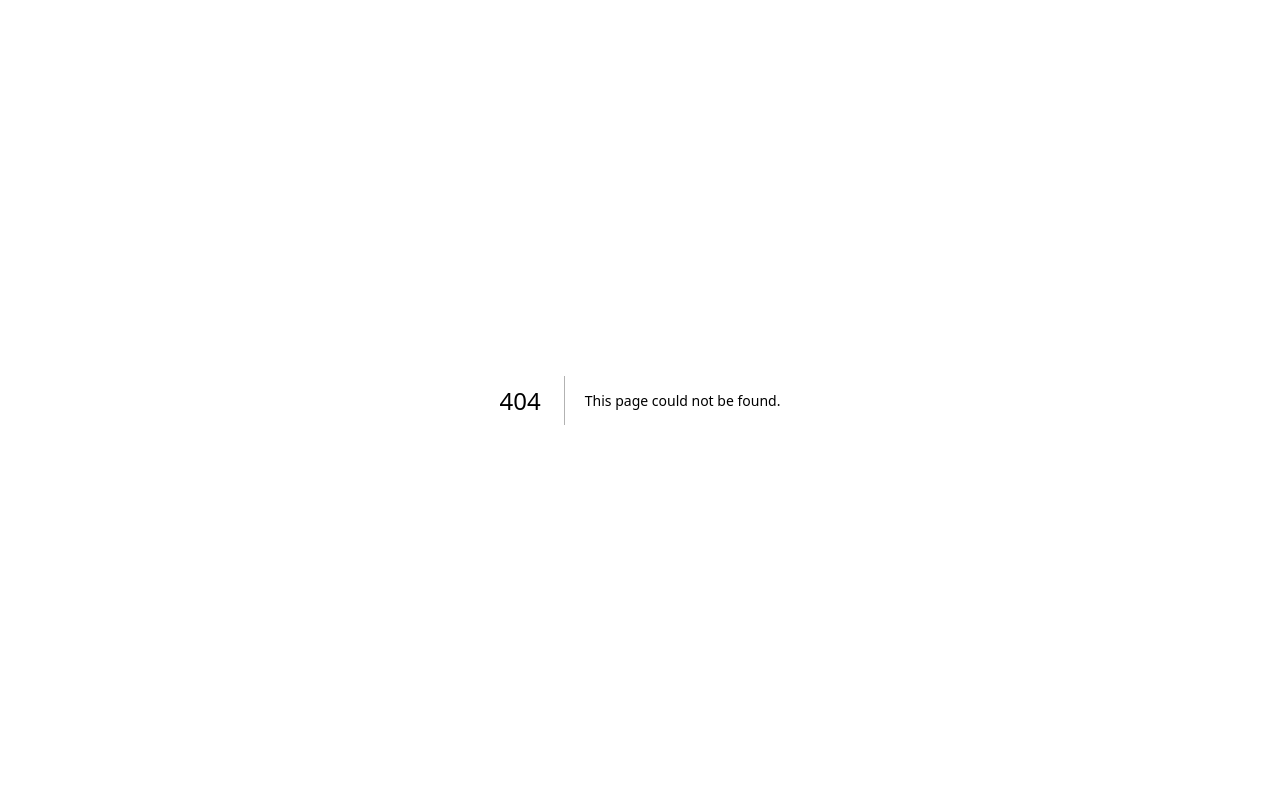
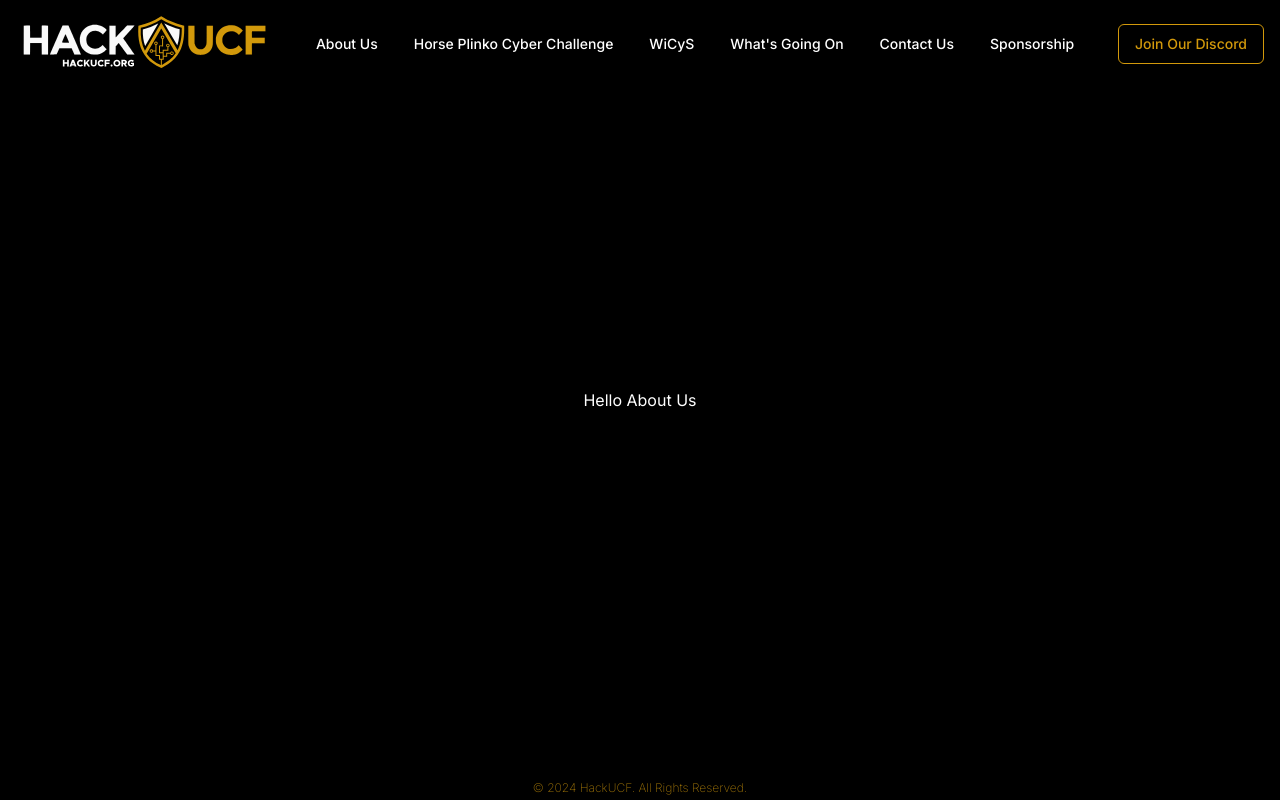
Before and after one commit to parchinski/www-hackucf, a Next.js app: page /about-us in a window 1280 px wide. Before the commit this address had no page. Built offline with nearby package versions, Linux system fonts and the light colour scheme.

Commit message:
✨ created about-us route

```diff
--- /dev/null
+++ b/app/(pages)/about-us/page.tsx
@@ -0,0 +1,11 @@
+import React from "react"
+
+export default function AboutUs() {
+  return (
+    <div className="flex h-screen items-center justify-center">
+      <h1 className="text-white">
+        Hello About Us
+      </h1>
+    </div>
+  )
+}
--- a/components/footer.tsx
+++ b/components/footer.tsx
@@ -1,4 +1,6 @@
-const Footer = () => {
+import React from "react"
+
+const Footer: React.FC = () => {
   return (
     <footer className="fixed bottom-0 left-0 right-0 flex justify-center items-center">
       <p className="bg-transparent text-[#D2990B] text-xs font-extralight opacity-75 px-2 pb-1">
--- a/components/hero-components/meetings-and-memberships.tsx
+++ b/components/hero-components/meetings-and-memberships.tsx
@@ -1,3 +1,5 @@
+import React from "react";
+
 import {
   Card,
   CardContent,
@@ -8,7 +10,7 @@ import {
 } from '@/components/ui/card';
 import { Button } from '@/components/ui/button';
 
-const MeetingsAndMembership = () => {
+const MeetingsAndMembership: React.FC = () => {
   return (
     <section className="min-h-screen flex flex-col justify-center bg-[#1c1c1c] px-4 py-8 overflow-y-auto">
       <div className="grid grid-cols-1 sm:grid-cols-2 lg:grid-cols-4 gap-4 auto-rows-fr">
--- a/components/navbar.tsx
+++ b/components/navbar.tsx
@@ -1,7 +1,8 @@
 "use client"
-
-import { useState } from 'react'
+import React, { useState } from 'react'
 import Image from 'next/image'
+import Link from 'next/link'
+import { useRouter } from 'next/navigation'
 import { Menu } from 'lucide-react'
 
 import { Button } from '@/components/ui/button'
@@ -14,32 +15,35 @@ import {
 } from '@/components/ui/sheet'
 import HackUCFLogo from '../public/hackucf-logo.svg'
 
-const Navbar = () => {
+const Navbar: React.FC = () => {
   const [isOpen, setIsOpen] = useState(false)
 
   const navItems = [
-    'About Us',
-    'Horse Plinko Cyber Challenge',
-    'WiCyS',
-    "What's Going On",
-    'Contact Us',
-    'Sponsorship',
+    { name: 'About Us', href: '/about-us' },
+    { name: 'Horse Plinko Cyber Challenge', href: '/horse-plinko' },
+    { name: 'WiCyS', href: '/wicys' },
+    { name: "What's Going On", href: '/whats-going-on' },
+    { name: 'Contact Us', href: '/contact-us' },
+    { name: 'Sponsorship', href: '/sponsorship' },
   ]
 
   return (
     <header className="p-4 flex justify-between items-center bg-black top-0 z-40 fixed w-full">
       <div className="flex items-center pb-1">
+        <Link href="/">
           <Image src={HackUCFLogo} alt="HackUCF Logo" className="w-48 md:w-64" />
+        </Link>
       </div>
       <nav className="hidden md:flex space-x-1 mx-2">
         {navItems.map((item) => (
+          <Link href={item.href} key={item.name}>
             <Button
-            key={item}
               variant="ghost"
               className="text-white hover:text-black hover:bg-white text-sm"
             >
-            {item}
+              {item.name}
             </Button>
+          </Link>
         ))}
       </nav>
       <div className="flex items-center space-x-2">
@@ -66,14 +70,15 @@ const Navbar = () => {
             </SheetHeader>
             <div className="flex flex-col space-y-4 mt-8">
               {navItems.map((item) => (
+                <Link href={item.href} key={item.name}>
                   <Button
-                  key={item}
                     variant="ghost"
-                  className="text-white hover:text-black hover:bg-white text-sm justify-start"
+                    className="text-white hover:text-black hover:bg-white text-sm justify-start w-full"
                     onClick={() => setIsOpen(false)}
                   >
-                  {item}
+                    {item.name}
                   </Button>
+                </Link>
               ))}
               <Button
                 variant="outline"
```
Also changed, not shown: components/hero-components/stay-connected.tsx (+5 -3 lines), components/hero.tsx (+4 -5 lines), app/(pages)/layout.tsx (renamed from app/(home)/layout.tsx), app/(pages)/page.tsx (renamed from app/(home)/page.tsx). Lines whose indentation alone changed are shown as unchanged.
